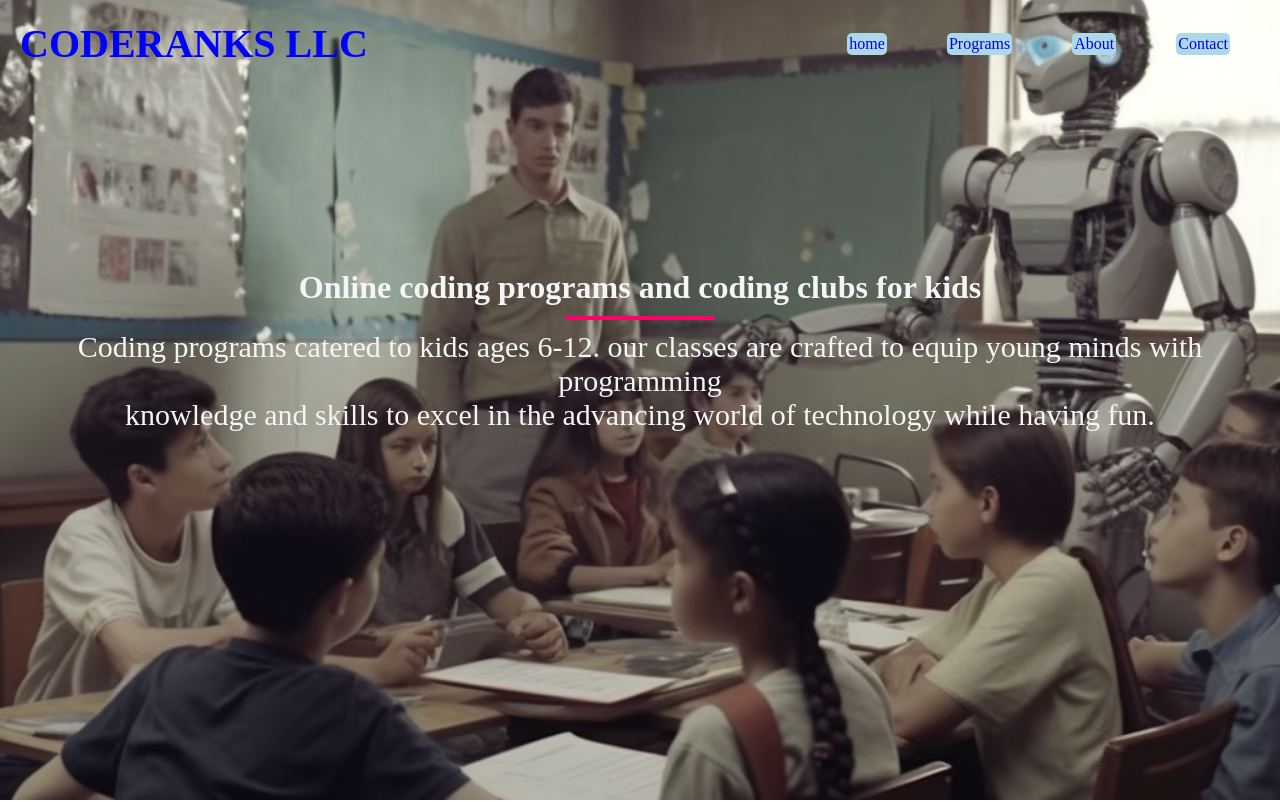
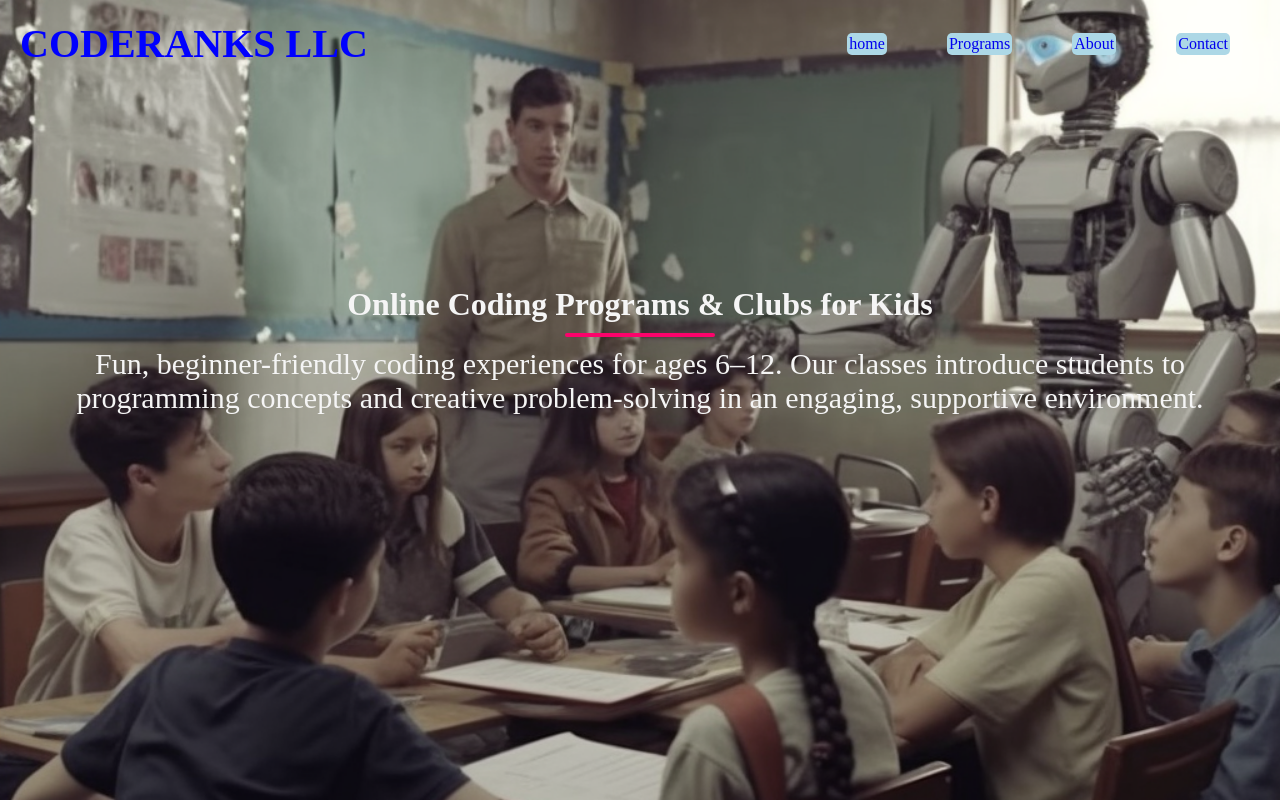
Before and after one commit to Code-Ranks/Code-Ranks.github.io, a plain HTML site: page index.html in a window 1280 px wide. Shown: the top 802 px of the page. Drawn offline with Linux system fonts and the light colour scheme.

Commit message:
Update index.html

```diff
--- a/index.html
+++ b/index.html
@@ -25,16 +25,13 @@
 
   </nav>
 
-  <header>
-    <div class="header-content">
-      <h2 id = "Home" class="lights" >Online coding programs and coding clubs for kids </h2>
-      <div class="line"></div>
-      <p class="hg" ">Coding programs catered to kids ages 6-12. our classes are crafted to equip young minds with programming </p>
-      <p class="hg">knowledge and skills to excel in the advancing world of technology while having fun.</p>
-      <div></div>
-
-    </div>
-  </header>
+<header>
+  <div class="header-content">
+    <h2 id="Home" class="lights">Online Coding Programs & Clubs for Kids</h2>
+    <div class="line"></div>
+    <p class="hg">Fun, beginner-friendly coding experiences for ages 6–12. Our classes introduce students to programming concepts and creative problem-solving in an engaging, supportive environment.</p>
+  </div>
+</header>
   <section  class="events">
     <div class="title">
       <h1 id="Explore">Programs</h1>
```
